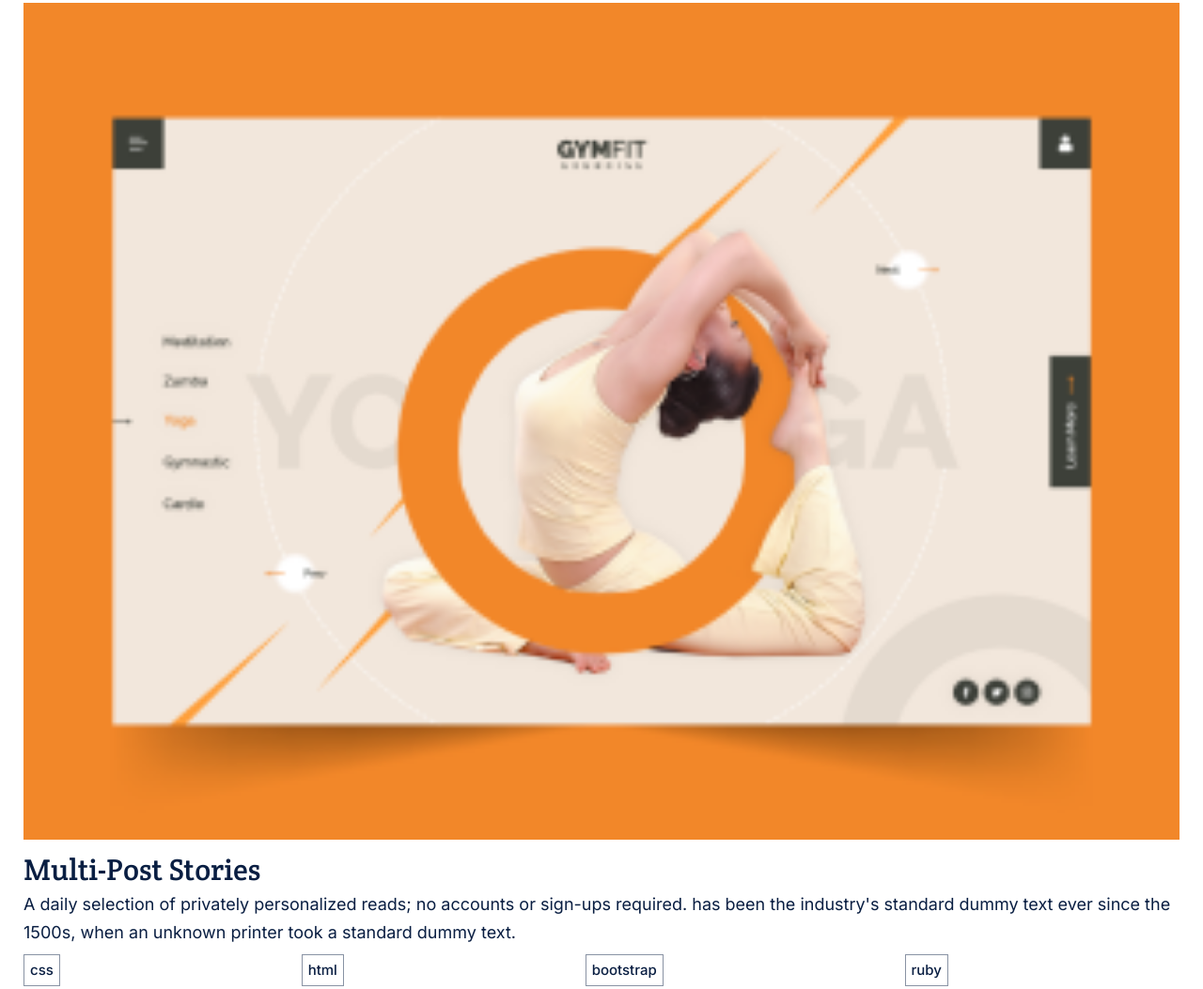
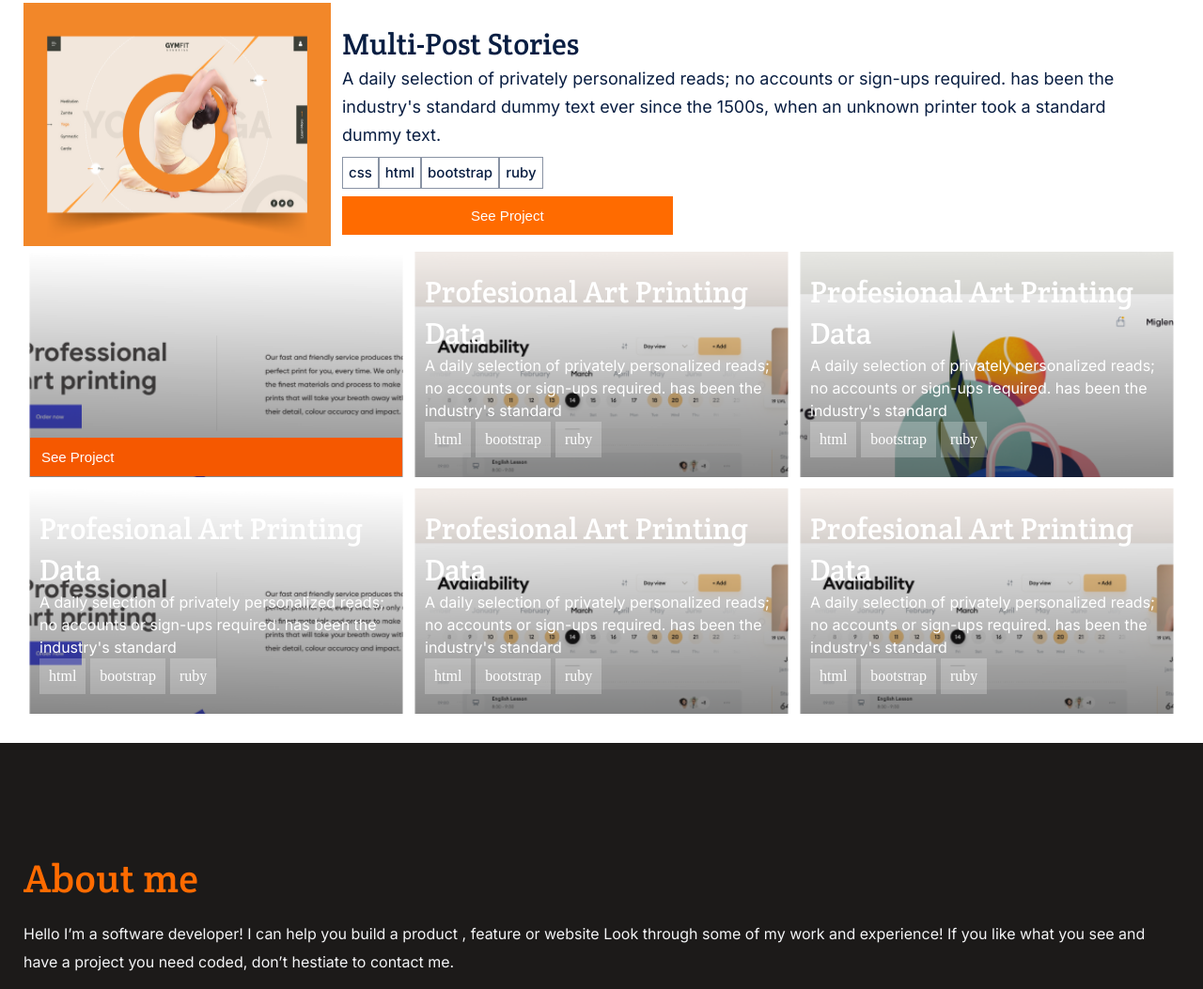
Before and after one commit to ademibowale/my-portfolio1, a website: page index.html in a window 1280 px wide. Shown: the part 1008-2061 px from the top of the page at 94% size. Drawn offline with Linux system fonts and the light colour scheme.

Commit message:
desktop version

```diff
--- a/index.html
+++ b/index.html
@@ -45,139 +45,142 @@
         <br>
         <div class="grid-container">
             <img src="images/img.placeholder2.png" alt="my logo" />
+            <div class="image-place">
                 <h3 class="post-title">Multi-Post Stories</h3>
                 <p class="post-text">A daily selection of privately personalized reads; no accounts or sign-ups required. has been the industry's standard dummy text ever since the 1500s, when an unknown printer took a standard dummy text.</p>
                 <ul class="list">
-                <li>css</li>
-                <li>html</li>
-                <li>bootstrap</li>
-                <li>ruby</li>
+                    <li class="land-button">css</li>
+                    <li class="land-button">html</li>
+                    <li class="land-button">bootstrap</li>
+                    <li class="land-button">ruby</li>
                 </ul>
                 <button type="button" class="project-button">See Project</button>
             </div>
+        </div>
+        </div>
+
         <ul class="project">
-            <li class="project-card">
-                <div class="row">
+            <li class="project-card card1">
+
                 <div class="column">
-                        <img src="images/newimage2.png" alt="flower" style="width:90%">
-                        <button class="card-button " type="button ">See Project</button>
+                    <img class="image-none" src=" images/newimage4.png " alt="flower " style="width:90% ">
                 </div>
-                <button class="card-button" type="button">See Project</button>
+                <button class="card-button" type="button ">See Project</button>
             </li>
-            <li class="project-card">
-                <div class="text-container">
-                    <h3 class="project-title">Profesional Art Printing Data</h3>
-                    <p class="project-text">A daily selection of privately personalized reads; no accounts or sign-ups required. has been the industry's standard</p>
-                    <ul class="list-container">
-                        <li class="project-list">html</li>
-                        <li class="project-list">bootstrap</li>
-                        <li class="project-list">ruby</li>
+            <li class="project-card card2 ">
+                <div class="text-container ">
+                    <h3 class="project-title ">Profesional Art Printing Data</h3>
+                    <p class="project-text ">A daily selection of privately personalized reads; no accounts or sign-ups required. has been the industry's standard</p>
+                    <ul class="list-container ">
+                        <li class="project-list ">html</li>
+                        <li class="project-list ">bootstrap</li>
+                        <li class="project-list ">ruby</li>
                     </ul>
 
                 </div>
-                <button class="button card-button" type="button">See Project</button>
+                <button class="button card-button " type="button ">See Project</button>
             </li>
-            <li class="project-card">
-                <div class="text-container">
-                    <h3 class="project-title">Profesional Art Printing Data</h3>
-                    <p class="project-text">A daily selection of privately personalized reads; no accounts or sign-ups required. has been the industry's standard</p>
-                    <ul class="list-container">
-                        <li class="project-list">html</li>
-                        <li class="project-list">bootstrap</li>
-                        <li class="project-list">ruby</li>
+            <li class="project-card card3 ">
+                <div class="text-container ">
+                    <h3 class="project-title ">Profesional Art Printing Data</h3>
+                    <p class="project-text ">A daily selection of privately personalized reads; no accounts or sign-ups required. has been the industry's standard</p>
+                    <ul class="list-container ">
+                        <li class="project-list ">html</li>
+                        <li class="project-list ">bootstrap</li>
+                        <li class="project-list ">ruby</li>
                     </ul>
 
                 </div>
-                <button class="button card-button" type="button">See Project</button>
+                <button class="button card-button " type="button ">See Project</button>
             </li>
-            <li class="project-card">
-                <div class="text-container">
-                    <h3 class="project-title">Profesional Art Printing Data</h3>
-                    <p class="project-text">A daily selection of privately personalized reads; no accounts or sign-ups required. has been the industry's standard</p>
-                    <ul class="list-container">
-                        <li class="project-list">html</li>
-                        <li class="project-list">bootstrap</li>
-                        <li class="project-list">ruby</li>
+            <li class="project-card card4 ">
+                <div class="text-container ">
+                    <h3 class="project-title ">Profesional Art Printing Data</h3>
+                    <p class="project-text ">A daily selection of privately personalized reads; no accounts or sign-ups required. has been the industry's standard</p>
+                    <ul class="list-container ">
+                        <li class="project-list ">html</li>
+                        <li class="project-list ">bootstrap</li>
+                        <li class="project-list ">ruby</li>
                     </ul>
 
                 </div>
-                <button class="button card-button" type="button">See Project</button>
+                <button class="button card-button " type="button ">See Project</button>
             </li>
-            <li class="project-card">
-                <div class="text-container">
-                    <h3 class="project-title">Profesional Art Printing Data</h3>
-                    <p class="project-text">A daily selection of privately personalized reads; no accounts or sign-ups required. has been the industry's standard</p>
-                    <ul class="list-container">
-                        <li class="project-list">html</li>
-                        <li class="project-list">bootstrap</li>
-                        <li class="project-list">ruby</li>
+            <li class="project-card card5 ">
+                <div class="text-container ">
+                    <h3 class="project-title ">Profesional Art Printing Data</h3>
+                    <p class="project-text ">A daily selection of privately personalized reads; no accounts or sign-ups required. has been the industry's standard</p>
+                    <ul class="list-container ">
+                        <li class="project-list ">html</li>
+                        <li class="project-list ">bootstrap</li>
+                        <li class="project-list ">ruby</li>
                     </ul>
 
                 </div>
-                <button class="button card-button" type="button">See Project</button>
+                <button class="button card-button " type="button ">See Project</button>
             </li>
-            <li class="project-card">
-                <div class="text-container">
-                    <h3 class="project-title">Profesional Art Printing Data</h3>
-                    <p class="project-text">A daily selection of privately personalized reads; no accounts or sign-ups required. has been the industry's standard</p>
-                    <ul class="list-container">
-                        <li class="project-list">html</li>
-                        <li class="project-list">bootstrap</li>
-                        <li class="project-list">ruby</li>
+            <li class="project-card card6 ">
+                <div class="text-container ">
+                    <h3 class="project-title ">Profesional Art Printing Data</h3>
+                    <p class="project-text ">A daily selection of privately personalized reads; no accounts or sign-ups required. has been the industry's standard</p>
+                    <ul class="list-container ">
+                        <li class="project-list ">html</li>
+                        <li class="project-list ">bootstrap</li>
+                        <li class="project-list ">ruby</li>
                     </ul>
 
                 </div>
-                <button class="button card-button" type="button">See Project</button>
+                <button class="button card-button " type="button ">See Project</button>
             </li>
         </ul>
 
     </section>
-    <section class="about-section">
-        <h2 class="about-title">About me</h2>
-        <div class="about">
-            <p class="about-text">Hello I’m a software developer! I can help you build a product , feature or website Look through some of my work and experience! If you like what you see and have a project you need coded, don’t hestiate to contact me.</p>
-            <button class="button about-button" type="button">Get My Resume</button>
+    <section class="about-section ">
+        <h2 class="about-title ">About me</h2>
+        <div class="about ">
+            <p class="about-text ">Hello I’m a software developer! I can help you build a product , feature or website Look through some of my work and experience! If you like what you see and have a project you need coded, don’t hestiate to contact me.</p>
+            <button class="button about-button " type="button ">Get My Resume</button>
         </div>
-        <ul class="language">
-            <li><img src="images/Rectangle55.png" alt="my logo" class="img">Language
+        <ul class="language ">
+            <li><img src="images/Rectangle55.png " alt="my logo " class="img ">Language
                 <ul>
-                    <li class="language-list">Javascript</li>
-                    <li class="language-list">Ruby</li>
-                    <li class="language-list">Html</li>
-                    <li class="language-list">css</li>
+                    <li class="language-list ">Javascript</li>
+                    <li class="language-list ">Ruby</li>
+                    <li class="language-list ">Html</li>
+                    <li class="language-list ">css</li>
                 </ul>
             </li>
             <li>
-                <img src="images/Rectangle56.png" alt="logo" class="img" />Framework
+                <img src="images/Rectangle56.png " alt="logo " class="img " />Framework
                 <ul>
-                    <li class="language-list">bootstrap</li>
-                    <li class="language-list">Ruby on Rails</li>
-                    <li class="language-list">Capybara</li>
-                    <li class="language-list">selenium</li>
+                    <li class="language-list ">bootstrap</li>
+                    <li class="language-list ">Ruby on Rails</li>
+                    <li class="language-list ">Capybara</li>
+                    <li class="language-list ">selenium</li>
                 </ul>
             </li>
             <li>
-                <img src="images/rectangle57.png" alt="logo" class="img" /> Skills
+                <img src="images/rectangle57.png " alt="logo " class="img " /> Skills
                 <ul>
-                    <li class="language-list">codekit</li>
-                    <li class="language-list">Github</li>
-                    <li class="language-list">Gitlab</li>
-                    <li class="language-list">Terminal</li>
+                    <li class="language-list ">codekit</li>
+                    <li class="language-list ">Github</li>
+                    <li class="language-list ">Gitlab</li>
+                    <li class="language-list ">Terminal</li>
                 </ul>
             </li>
         </ul>
     </section>
     <section>
-        <h3 class="intro-text">I am always interested in hearing about new projects, so if you'd like to chat please get in touch.</h3>
-        <div class="container"></div>
-        <form class="form" action="https://formspree.io/f/xzbokwoy" method="post">
-            <input type="text" id="fname" name="name" placeholder="Full Name" maxlength="30" required>
-            <input id="email" name="email" type="email" placeholder="Email" required>
-            <textarea name="message" cols="30" rows="10" required maxlength="500">Enter Yout text here</textarea>
-            <button class="get-button" type="submit">Get In Touch</button>
+        <h3 class="intro-text ">I am always interested in hearing about new projects, so if you'd like to chat please get in touch.</h3>
+        <div class="container "></div>
+        <form class="form " action="https://formspree.io/f/xzbokwoy " method="post ">
+            <input type="text " id="fname " name="name " placeholder="Full Name " maxlength="30 " required>
+            <input id="email " name="email " type="email " placeholder="Email " required>
+            <textarea name="message " cols="30 " rows="10 " required maxlength="500 ">Enter Yout text here</textarea>
+            <button class="get-button " type="submit ">Get In Touch</button>
         </form>
-        <ul class="social-icons">
-            <li><img src="images/vector.png3.png" class="social-logos " alt="my logo "></li>
+        <ul class="social-icons ">
+            <li><img src="images/vector.png3.png " class="social-logos " alt="my logo "></li>
             <li>
                 <div>
                     <img src="images/vector.png " class="social-logo logons " alt="my logo ">
--- a/styles.css
+++ b/styles.css
@@ -84,7 +84,7 @@
     max-width: 200px;
 }
 
-.social-icon > li {
+.social-icon>li {
     width: 20%;
 }
 
@@ -155,7 +155,7 @@
     width: 80%;
 }
 
-.list > li {
+.list>li {
     border: 1px solid #8993a4;
     background: #fff;
     padding: 6px;
@@ -333,7 +333,7 @@
     flex-direction: column;
 }
 
-.language > li {
+.language>li {
     font-weight: 700;
     font-size: 32px;
     line-height: 44px;
@@ -412,7 +412,6 @@
     padding-top: 10px;
     max-width: 200px;
     margin: 70px 0 110px;
-
     /* padding: 10px 0 0 50px; */
 }
 
@@ -436,3 +435,90 @@
 textarea {
     height: 127px;
 }
+
+@media screen and (min-width:768px) {
+    .grid-container {
+        display: flex;
+        flex-direction: row;
+        grid-template-columns: (12, 1fr);
+    }
+    .image-place {
+        margin: 12px;
+    }
+    .card-button {
+        display: flex;
+        width: 100%;
+    }
+    .project {
+        display: flex;
+        flex-direction: row;
+        flex-wrap: wrap;
+    }
+    .project-card {
+        flex: 32%;
+        padding: 1px;
+        margin: 6px 6px
+    }
+    .card1 {
+        background-image: url(./images/newimage5.png);
+        background-size: cover;
+        display: flex;
+        align-items: flex-end;
+        width: 100%;
+    }
+    .card2 {
+        background-image: url(./images/newimage6.png);
+        background-size: cover;
+    }
+    .card3 {
+        background-image: url(./images/newimage4.png);
+        background-size: cover;
+    }
+    .card4 {
+        background-image: url(./images/newimage5.png);
+        background-size: cover;
+    }
+    .card5 {
+        background-image: url(./images/newimage6.png);
+        background-size: cover;
+    }
+    .card6 {
+        background-image: url(./images/newimage6.png);
+        background-size: cover;
+    }
+    .image-card {
+        display: none;
+    }
+    .class-p {
+        grid-column: 8/13;
+        padding-left: 16px;
+    }
+    .language {
+        display: flex;
+        flex-direction: row;
+    }
+    .lang {
+        width: 33.3%
+    }
+    .image-card {
+        width: 85%;
+    }
+    .button {
+        display: none;
+    }
+    .image-none {
+        display: none;
+    }
+    .container {
+        display: grid;
+        margin-bottom: 30%;
+        padding: 15px;
+        grid-column: 1/7;
+    }
+    .list {
+        justify-content: flex-start;
+    }
+    .land-button {
+        padding: 24px;
+    }
+}
```
Also changed, not shown: images/newimage4.png (added), images/newimage5.png (added), images/newimage6.png (added). Lines whose indentation alone changed are shown as unchanged.
